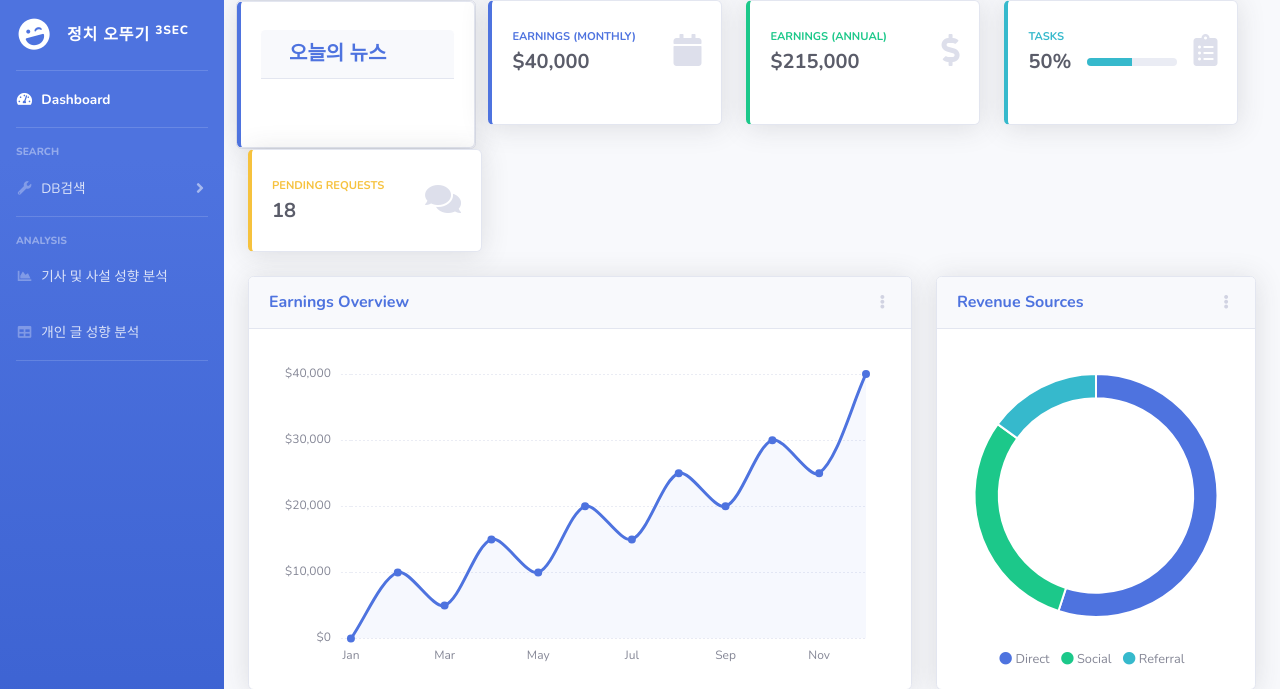
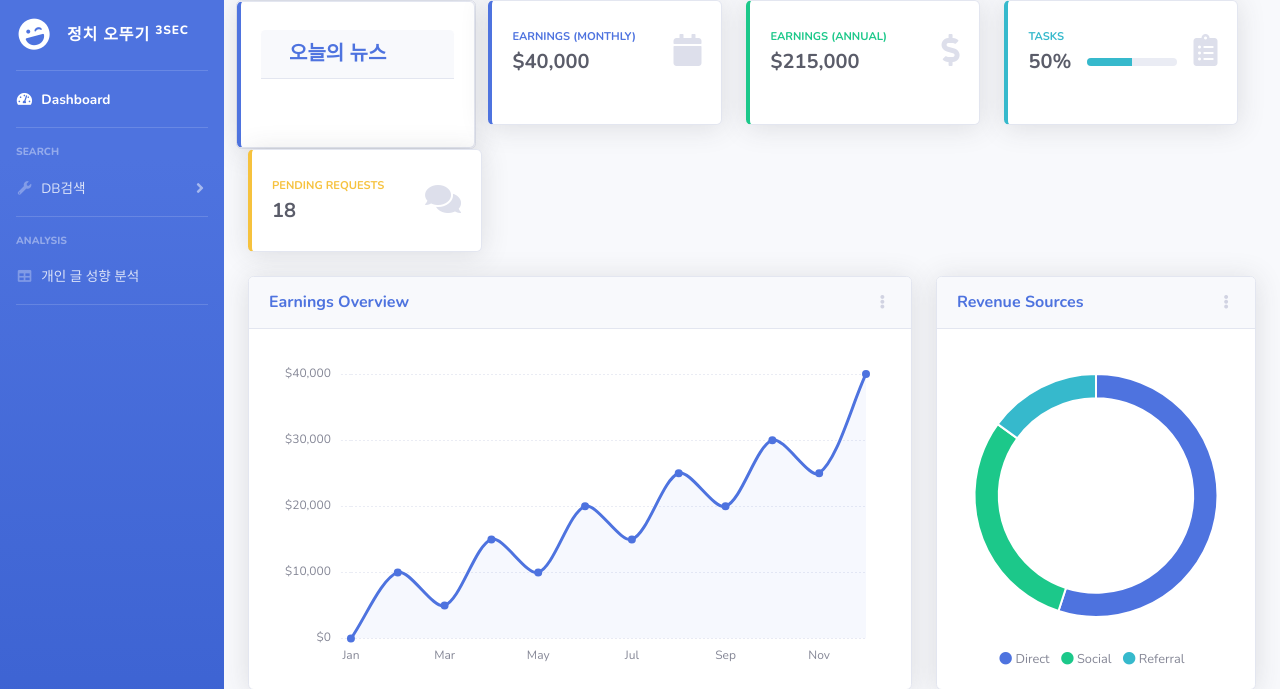
Before and after one commit to dc-koreauniv-9/Project-Assemble, a Flask app: page / in a window 1280 px wide. Shown: the top 689 px of the page. Run offline with Flask 2, Linux system fonts and the light colour scheme; data that the repository does not hold is empty; some libraries are stand-ins or nearby versions.

Commit message:
soojung2

```diff
--- a/total/templates/1index.html
+++ b/total/templates/1index.html
@@ -78,14 +78,6 @@
       <div class="sidebar-heading">
         Analysis
       </div>
-
-
-      <!-- Nav Item - Charts -->
-      <li class="nav-item">
-        <a class="nav-link" href="/3p">
-          <i class="fas fa-fw fa-chart-area"></i>
-          <span>기사 및 사설 성향 분석</span></a>
-      </li>
 
       <!-- Nav Item - Tables -->
       <li class="nav-item">
```
